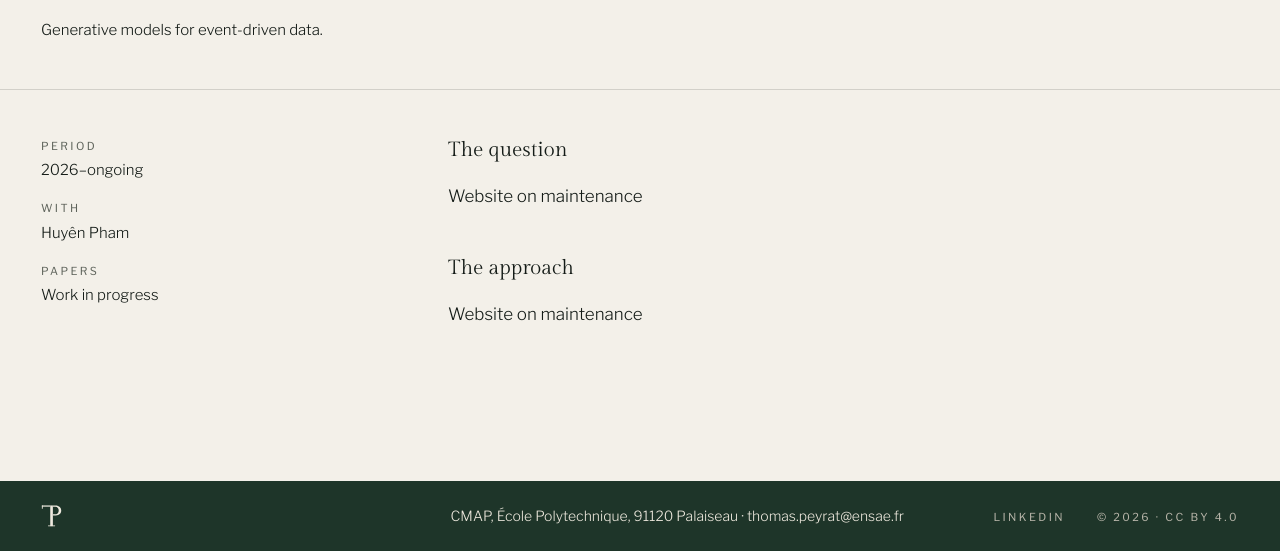
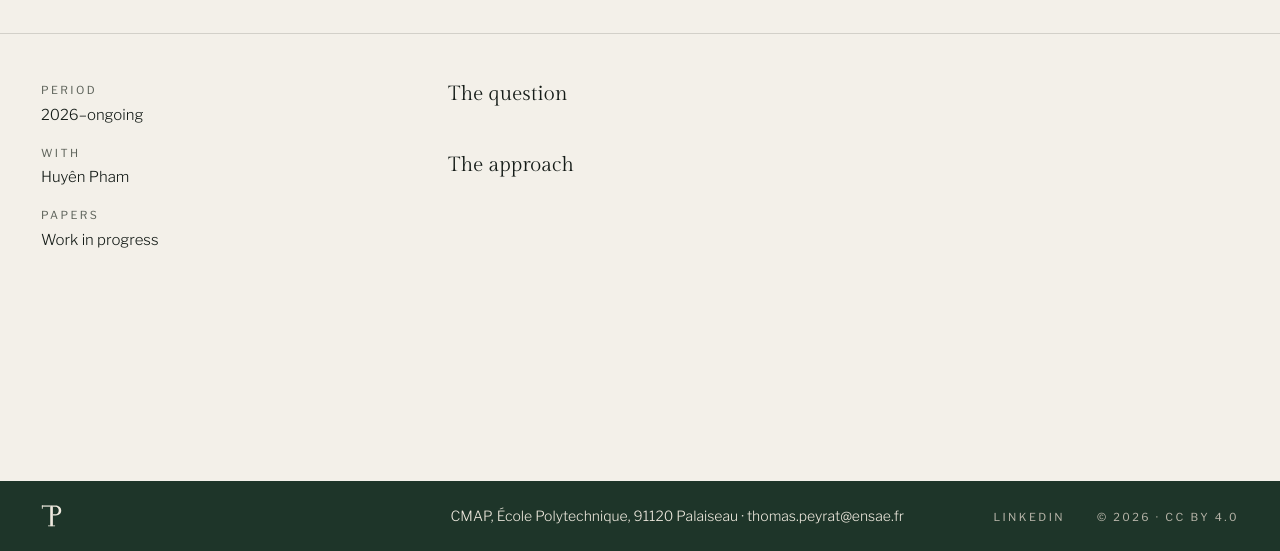
Before and after one commit to ThomasPeyrat/thomas.peyrat.io, an Astro site: page /thomas.peyrat.io/research/generative-ai-for-finance in a window 1280 px wide. Shown: the part 249-800 px from the top of the page. Built offline with nearby package versions, Linux system fonts and the light colour scheme; Astro itself is replaced by a stand-in of ours.

Commit message:
modif research

```diff
--- a/src/content/research/generative-ai-for-finance.md
+++ b/src/content/research/generative-ai-for-finance.md
@@ -1,7 +1,7 @@
 ---
 # DRAFT — written by Claude from the research angle you described for the postdoc. Rewrite freely.
 title: Generative AI for finance
-summary: Generative models for event-driven data.
+summary:
 period: { start: 2026 }
 collaborators: [Huyên Pham]
 order: 4
@@ -10,8 +10,6 @@ order: 4
 
 ## The question
 
-Website on maintenance
+
 
 ## The approach
-
-Website on maintenance
--- a/src/content/research/malliavin-calculus-on-poisson-space.md
+++ b/src/content/research/malliavin-calculus-on-poisson-space.md
@@ -6,6 +6,9 @@ collaborators: [Caroline Hillairet, Anthony Réveillac]
 order: 2
 ---
 
-## The setting
 
-Let $\mathcal N$ be a Poisson random measure on $\mathbb X = \mathbb R_+ \times \mathbb R_+$ with intensity $dt\,d\theta$, defined on a probability space $(\Omega, \mathcal F, \mathbb P)$. Self-exciting processes can be written as functionals of $\mathcal N$ through the Poisson imbedding: a point $(t, \theta)$ of $\mathcal N$ becomes an event exactly when $\theta \le \lambda(t^-)$.
+## The question
+
+
+
+## The approach
--- a/src/content/research/self-exciting-processes-with-dependencies.md
+++ b/src/content/research/self-exciting-processes-with-dependencies.md
@@ -6,10 +6,9 @@ collaborators: [Caroline Hillairet, Anthony Réveillac]
 order: 1
 ---
 
+
 ## The question
 
-Website on maintenance
+
 
 ## The approach
-
-Website on maintenance
```
